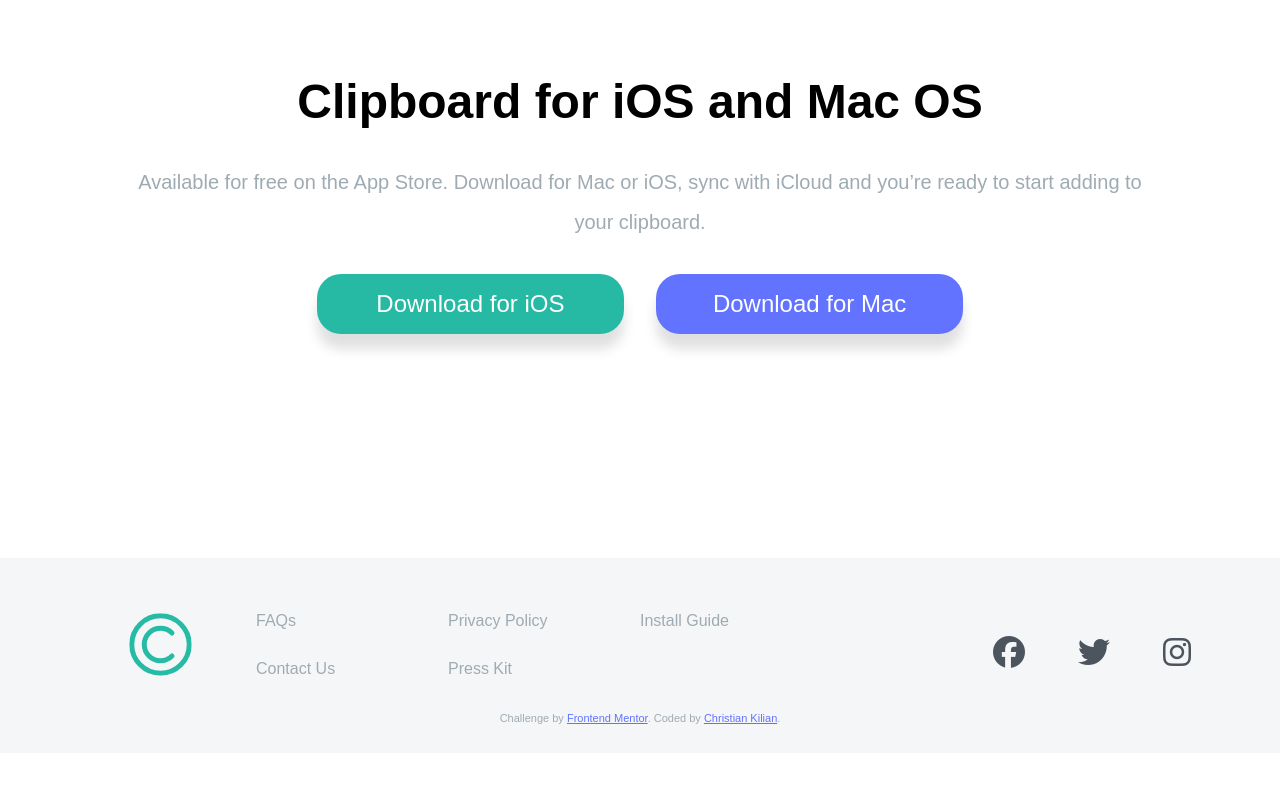
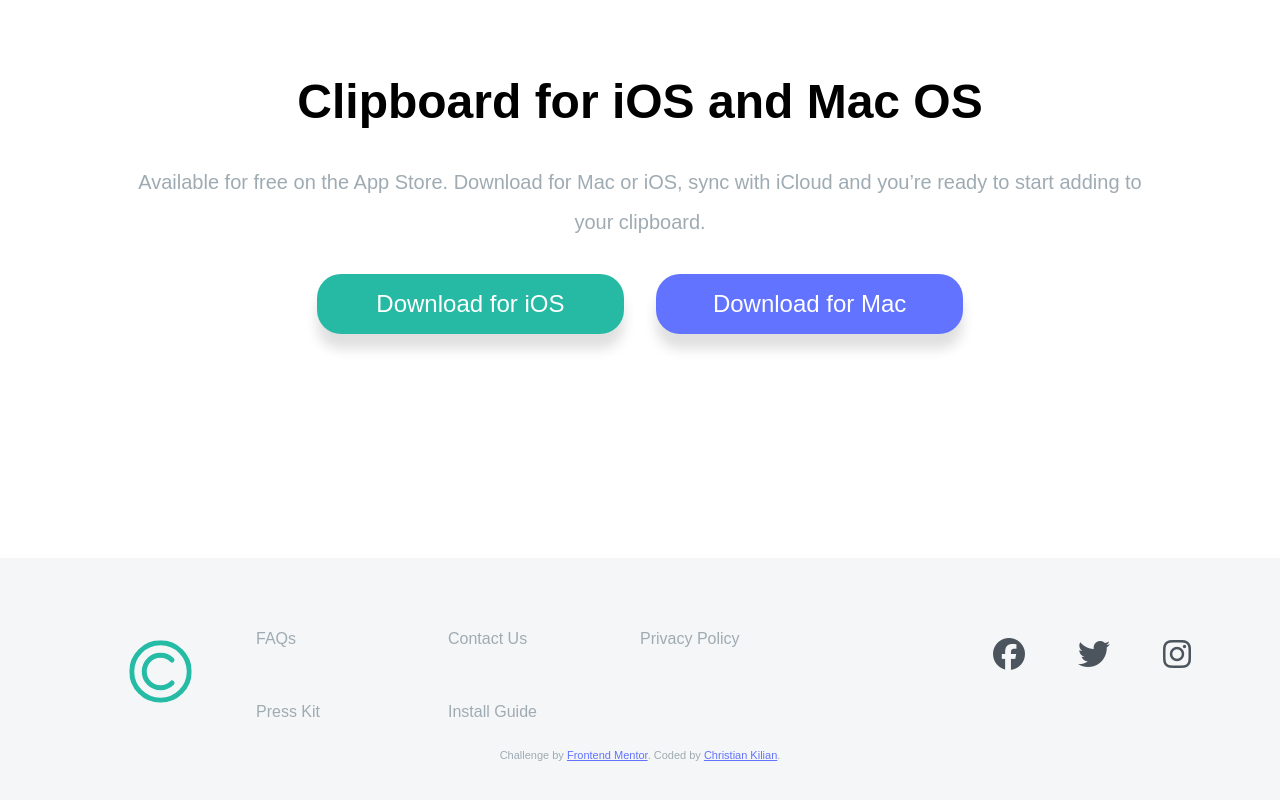
Before and after one commit to WalrusPrince16/frontend-mentor-clipboard-page, a plain HTML site: page index.html in a window 1280 px wide. Shown: the part 5787-6587 px from the top of the page. Before the commit the page ends 6540 px from the top, so only its background shows below. Drawn offline with Linux system fonts and the light colour scheme; a web font is replaced by a local one.

Commit message:
fixed footer alignment

```diff
--- a/index.html
+++ b/index.html
@@ -134,21 +134,15 @@
   </section>
 
   <footer>
+    <div class="footer-grid">
       <!-- Logo -->
       <img src="./images/logo.svg" alt="">
-    <div class="footer-text">
+
       <p>FAQs</p>
       <p>Contact Us</p>
-    </div>
-    <div class="footer-text">
       <p>Privacy Policy</p>
       <p>Press Kit</p>
-    </div>
-    <div class="footer-text">
       <p>Install Guide</p>
-      <!-- A blank p to keep the text inline with other divs -->
-      <p class="align-footer-text desktop"><br></p>
-    </div>
 
       <div id="social-icons">
         <i class="fab fa-facebook"></i>
@@ -156,9 +150,11 @@
         <i class="fab fa-instagram"></i>
       </div>
       <p id="attribution">
-      Challenge by <a href="https://www.frontendmentor.io?ref=challenge" target="_blank" rel="noopener noreferrer">Frontend Mentor</a>.
+        Challenge by <a href="https://www.frontendmentor.io?ref=challenge" target="_blank"
+          rel="noopener noreferrer">Frontend Mentor</a>.
         Coded by <a href="" target="_blank" rel="noopener noreferrer">Christian Kilian</a>.
       </p>
+    </div>
   </footer>
 </body>
 
--- a/style.css
+++ b/style.css
@@ -53,10 +53,10 @@ button {
 }
 
 /* Other */
-
 footer {
     background-color: var(--footerGray);
-    position: relative;
+}
+.footer-grid {
     display: grid;
 }
 
@@ -280,30 +280,44 @@ footer i {
 
     /* Footer */
 
-    footer {
+    .footer-grid {
         text-align: left;
-        padding: 1.5rem 4rem;
-        grid-template-rows: 1fr auto;
+        padding: 0 4rem;
+        grid-template-rows: auto auto auto;
         grid-template-columns: 1fr 1fr 1fr 1fr 2fr;
         grid-template-areas:
-        ". . . . ."
-        "attr attr attr attr attr";
+        "logo   faqs    privacy     install     social"
+        "logo   contact press          .        social"
+        "attr   attr    attr        attr        attr";
         align-items: center;
+    }
+    footer img {
+        grid-area: logo;
+    }
+    footer p:first-of-type {
+        grid-area: faqs
+    }
+    footer p:nth-of-type(2) {
+        grid-area: privacy;
+    }
+    footer p:nth-of-type(3) {
+        grid-area: install;
+    }
+    footer p:nth-of-type(4) {
+        grid-area: contact;
+    }
+    footer p:nth-of-type(5) {
+        grid-area: press;
     }
     #attribution {
         grid-area: attr;
     }
 
     /* Removes uneeded margin from the second p in the footer text divs */
+
     .footer-text p:last-of-type {
         margin: 0;
     }
-
-    /* Aligns the Install Guide Text */
-    .desktop.align-footer-text {
-        display: block
-    }
-
     #social-icons {
         justify-self: end;
     }
```
Lines whose indentation alone changed are shown as unchanged.
